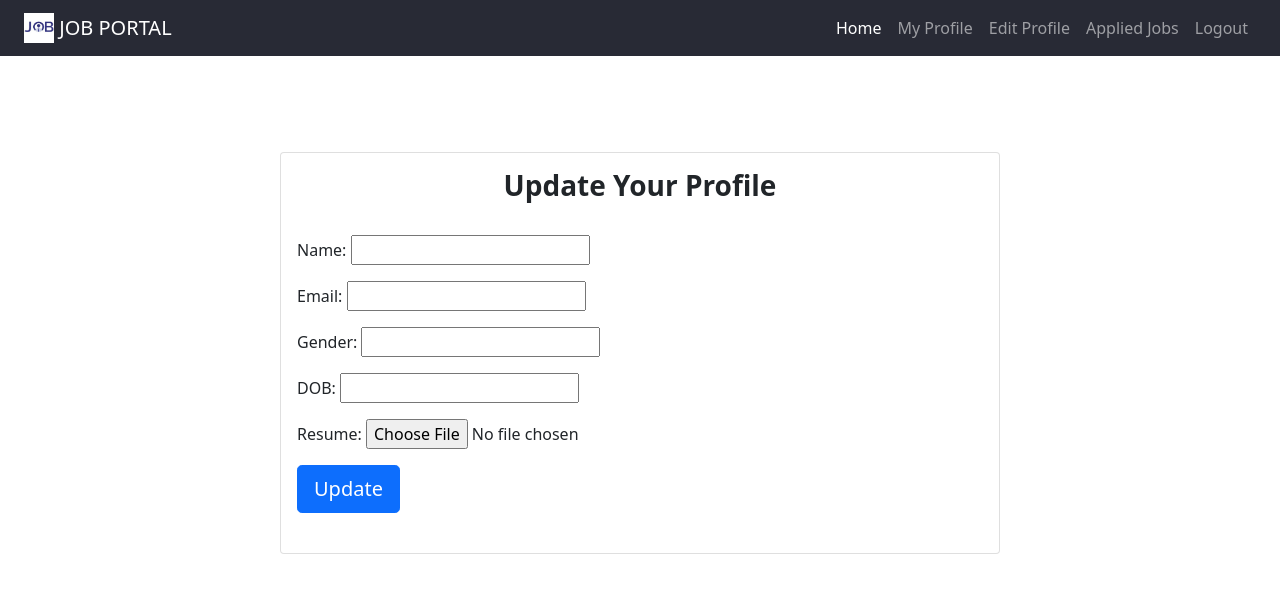
After one commit to Bedadha/JobPortal, a Django app: page /applicant/edit_profile in a window 1280 px wide. The commit adds this page. Shown: the top 601 px of the page. Run offline with Django 3.2, Linux system fonts and the light colour scheme; a user stored in the database is signed in; data comes from the database, SQL or seed files in the repository; both versions use the stored data as it was after the commit; some libraries are stand-ins or nearby versions.

Commit message:
applicant done

```diff
--- a/lsap/applicant/models.py
+++ b/lsap/applicant/models.py
@@ -10,11 +10,11 @@ class ApplicantProfile(models.Model):
     name=models.CharField(max_length=200,null=True)
     email=models.CharField(max_length=200,null=True)
     gender=models.CharField(max_length=10,null=True)
-    birth_date=models.DateTimeField()
+    birth_date=models.DateField()
     resume=models.FileField(upload_to='resume')
 
     def save(self, *args, **kwargs):
-        super(self).save(*args, **kwargs)
+        super().save(*args, **kwargs)
 
     def __str__(self):
         return self.user.username
--- a/lsap/applicant/urls.py
+++ b/lsap/applicant/urls.py
@@ -12,6 +12,9 @@ urlpatterns = [
     path('apply/<int:id>',views.apply,name='apply'),
     path('search', csrf_exempt(views.search), name = "search"),
     path('logout',views.logout,name='logout'),
+    path('profile',views.my_profile,name='profile'),
+    path('edit_profile',views.edit_profile,name='editprofile')
+
 
 
 ]
--- a/lsap/applicant/views.py
+++ b/lsap/applicant/views.py
@@ -11,6 +11,7 @@ from django.contrib.auth.decorators import login_required
 from django.core.paginator import Paginator
 from django.contrib.auth import get_user_model
 import json
+from .forms import ProfileForm
 from django.http import JsonResponse,HttpResponse
 User=get_user_model()
 
@@ -68,5 +69,28 @@ def search(request):
             company_name__icontains=search_str)
         data=job.values()
         return JsonResponse(list(data),safe=False)
+
 def logout(request):
     return redirect('login')
+
+def my_profile(request):
+    profile=ApplicantProfile.objects.filter(user=request.user).first()
+    context={
+        'user':request.user,
+        'profile':profile
+    }
+    return render(request,'applicant/profile.html',context)
+
+def edit_profile(request):
+    user=request.user
+    profile=ApplicantProfile.objects.filter(user=request.user).first()
+    if request.method == 'POST':
+        form=ProfileForm(request.POST,request.FILES,instance=profile)
+        if form.is_valid():
+            data=form.save(commit=False)
+            data.user=user
+            data.save()
+            return redirect('profile')
+    else:
+        form=ProfileForm(instance=profile)
+    return render(request,'applicant/editprofile.html',{'form':form})
--- a/lsap/lsap/settings.py
+++ b/lsap/lsap/settings.py
@@ -129,4 +129,5 @@ STATIC_ROOT = os.path.join(BASE_DIR, 'static')
 # Default primary key field type
 # https://docs.djangoproject.com/en/3.2/ref/settings/#default-auto-field
 
+
 DEFAULT_AUTO_FIELD = 'django.db.models.BigAutoField'
--- a/lsap/lsap/urls.py
+++ b/lsap/lsap/urls.py
@@ -16,7 +16,8 @@ Including another URLconf
 from django.contrib import admin
 from django.urls import path,include
 from .views import index
-
+from django.conf import settings
+from django.conf.urls.static import static
 urlpatterns = [
     path('admin/', admin.site.urls),
     path('',index),
@@ -25,4 +26,5 @@ urlpatterns = [
 
 
 
-]
+
+]+ static(settings.MEDIA_URL, document_root=settings.MEDIA_ROOT)
--- /dev/null
+++ b/lsap/templates/applicant/editprofile.html
@@ -0,0 +1,32 @@
+{% load static %} {% include 'applicant/navigatio.html' %}
+{% block content %} <br /><br />
+<div class="container">
+  <div class="row">
+    <div class="col-sm-10 col-md-10 col-lg-8 mx-auto">
+      <div class="card card-signin my-5">
+        <div class="card-body">
+          <h3 class="text-center">
+            <b>Update Your Profile</b>
+          </h3>
+          <form class="form-signin" method="POST" enctype="multipart/form-data">
+            {% csrf_token %}
+            <fieldset class="form-group">
+              <br />
+              <p>Name: {{ form.name }}</p>
+              <p>Email: {{ form.email }}</p>
+              <p>Gender: {{ form.gender }}</p>
+              <p>DOB: {{ form.birth_date }}</p>
+              <p>Resume: {{ form.resume }}</p>
+            </fieldset>
+            <div class="form-group">
+              <button class="btn btn-lg btn-primary btn-block" type="submit">
+                Update</button
+              ><br /><br />
+            </div>
+          </form>
+        </div>
+      </div>
+    </div>
+  </div>
+</div>
+{% endblock content %}
--- a/lsap/templates/applicant/navigatio.html
+++ b/lsap/templates/applicant/navigatio.html
@@ -62,11 +62,11 @@
               </li>
 
               <li class="nav-item">
-                <a class="nav-link" href="">My Profile</a>
+                <a class="nav-link" href="{% url 'profile' %}">My Profile</a>
 
               </li>
               <li class="nav-item">
-                <a class="nav-link" href="">Edit Profile</a>
+                <a class="nav-link" href="{% url 'editprofile' %}">Edit Profile</a>
 
               </li>
 
```
Also changed, not shown: lsap/templates/applicant/profile.html (added, +45 -0 lines), lsap/applicant/migrations/0002_auto_20210613_2010.py (added), lsap/db.sqlite3, lsap/recruiter/migrations/0003_alter_job_recruiter.py (added), 2 other files.
